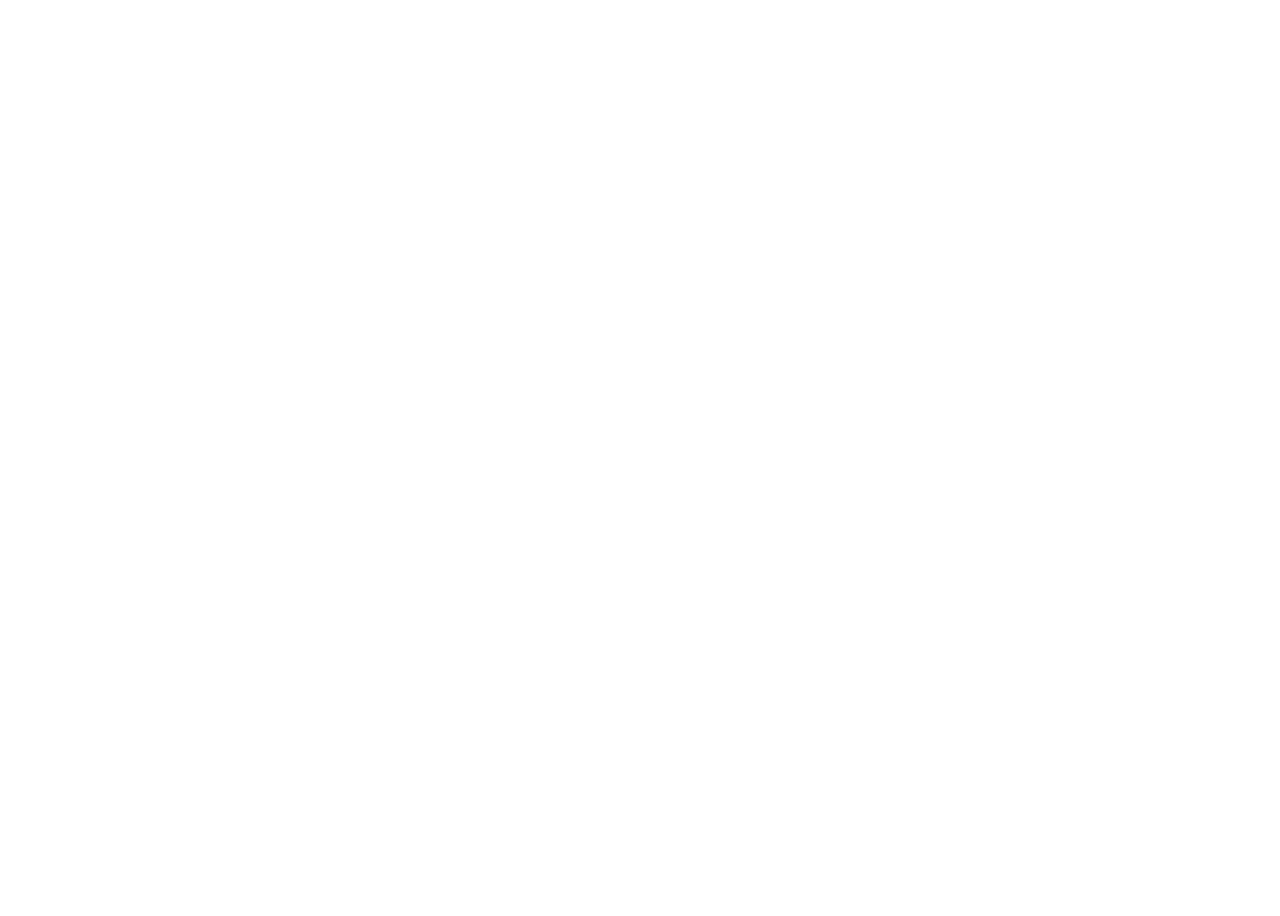
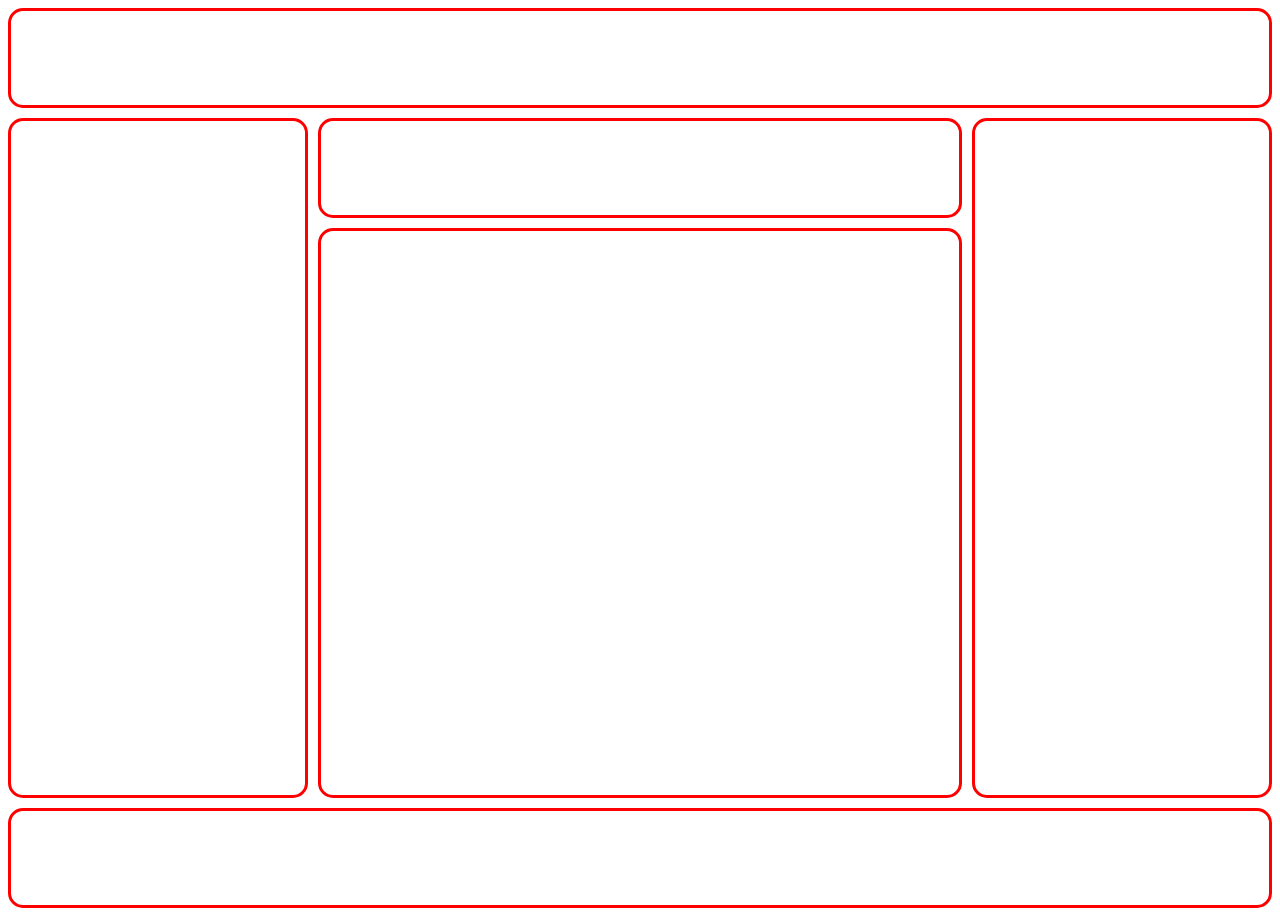
Before and after one commit to g3rar2/tareas-idu-gerardo-perez, a plain HTML site: page tarea-seis.html in a window 1280 px wide. Before the commit the page ends 800 px from the top, so only its background shows below. Drawn offline with Linux system fonts and the light colour scheme.

Commit message:
section1

```diff
--- /dev/null
+++ b/css/styles.css
@@ -0,0 +1,64 @@
+ .container1{
+     height: 900px;
+     display: grid;
+     grid-template-columns:300px 1fr 300px;
+     grid-template-rows:100px 100px 1fr 100px;
+
+     grid-template-areas: "header header header"
+     "aside_left main_top aside_rigth"
+     "aside_left main_bottom aside_rigth"
+     "footer footer footer";
+     gap: 10px;
+
+ }
+
+.container1__header{
+     grid-area: header;
+     border: red solid 3px;
+    border-radius: 15px;
+ }
+
+ .container1__aside_left{
+     grid-area: aside_left;
+     border: red solid 3px;
+     border-radius: 15px;
+ }
+
+ .container1__main_top{
+     grid-area: main_top;
+     border: red solid 3px;
+     border-radius: 15px;
+ }
+
+ .container1__aside_right{
+     grid-area: aside_rigth;
+     border: red solid 3px;
+     border-radius: 15px;
+ }
+
+ .container1__main_bottom{
+     grid-area: main_bottom ;
+     border: red solid 3px;
+     border-radius: 15px;
+ }
+
+ .container1__footer{
+     grid-area: footer;
+     border: red solid 3px;
+     border-radius: 15px;
+ }
+
+
+ .container2{
+     height: 900px;
+     display: grid;
+     grid-template-columns:300px 1fr;
+     grid-template-rows:100px 1fr 100px 100px;
+
+     grid-template-areas: "aside header"
+     "aside article"
+     "aside ads"
+     "aside footer";
+     gap: 10px;
+
+ }
--- a/tarea-seis.html
+++ b/tarea-seis.html
@@ -2,9 +2,36 @@
 <html lang="en">
 <head>
     <meta charset="UTF-8">
+    <link rel="stylesheet" href="/css/styles.css">
     <title>Tarea Seis</title>
 </head>
 <body>
+<section class="container1">
+    <header class="container1__header"></header>
+    <aside class="container1__aside_left"></aside>
+    <aside class="container1__aside_right"></aside>
+    <main class="container1__main_top"></main>
+    <main class="container1__main_bottom"></main>
+    <footer class="container1__footer"></footer>
+</section>
+
+
+
+<!--Segunda Seccion-->
+
+
+<section class="contaner2">
+    <header class="container2__header"></header>
+    <aside class="container2__aside"></aside>
+    <main class="container2__article"></main>
+    <main class="container2__ads"></main>
+    <footer class="container2_-footer"></footer>
+
+</section>
+
+
+
+
 
 </body>
 </html>
```
